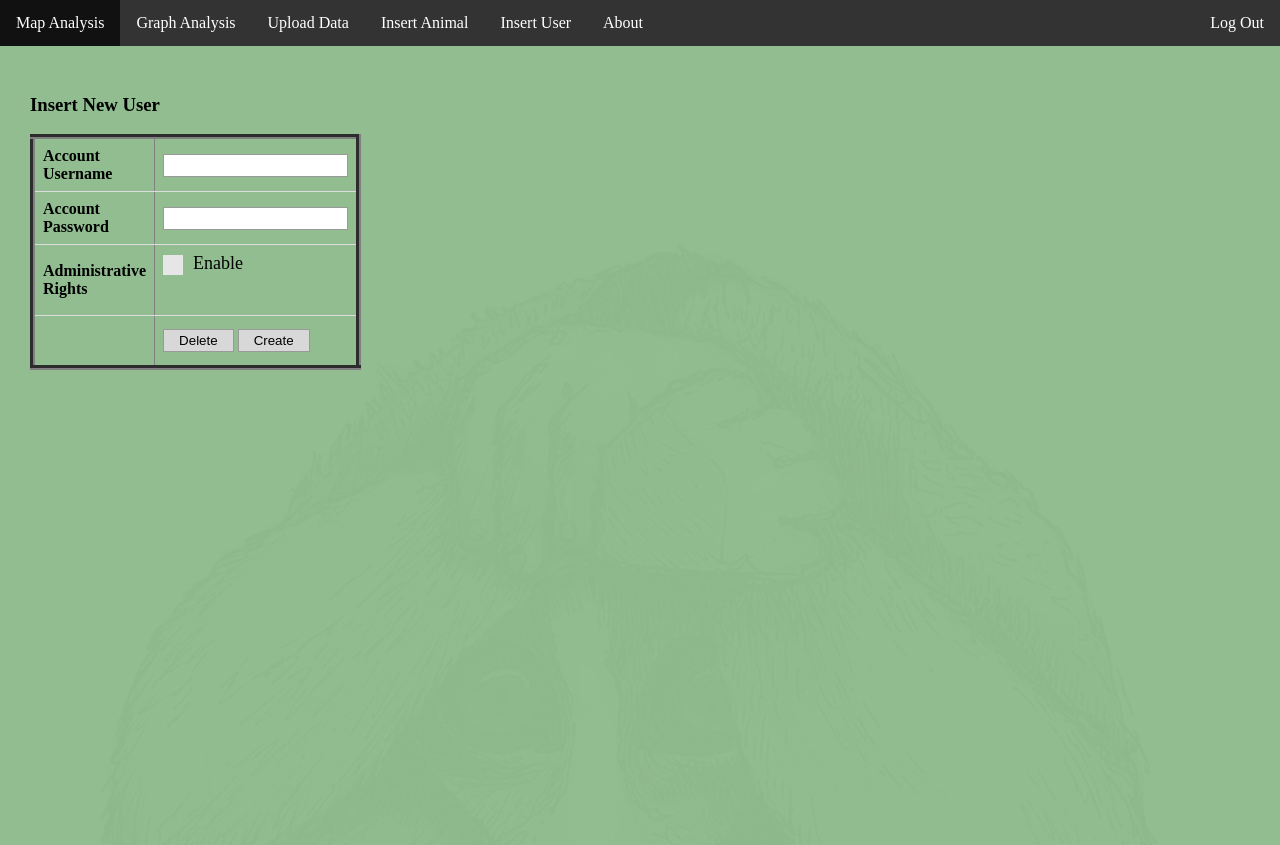
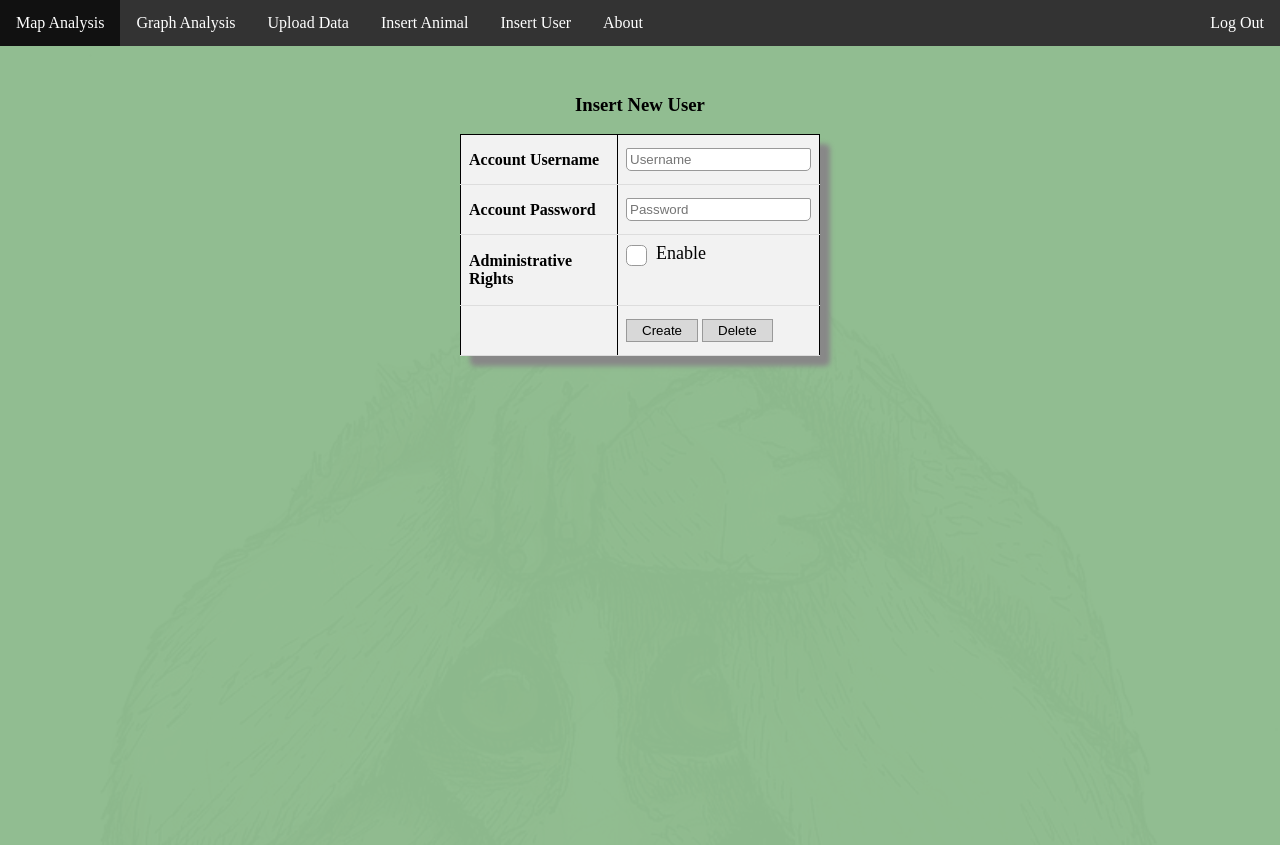
Before and after one commit to shahrozahmed1/Tetra_FinalYearProject, a PHP site: page /dv_addUser.php in a window 1280 px wide. Run offline with PHP 8.4, Linux system fonts and the light colour scheme; the visitor is signed in with stand-in values (Sample User, id 1).

Commit message:
CSS formatting & fixing bugs
Further css formatting being applied while also fixing any bugs found
while writing down user guide

```diff
--- a/dv_addUser.php
+++ b/dv_addUser.php
@@ -20,8 +20,10 @@ include('dv_navigation.php');
 
     <style>
       table {
-        border-collapse: collapse;
-        width: 20%;
+        width: 360px;
+        border: 1px solid black;
+        border-radius: 5px;
+        box-shadow: 10px 10px 5px #888888;
       }
 
       th,
@@ -29,10 +31,27 @@ include('dv_navigation.php');
         padding: 8px;
         text-align: left;
         border-bottom: 1px solid #ddd;
+        background-color: #f2f2f2;
       }
 
-      tr:hover {
-        background-color: #f5f5f5
+      input[type=text],
+      select {
+        display: inline-block;
+        border: solid 1px #999;
+        border-radius: 2px 2px 5px 5px;
+        box-sizing: border-box;
+      }
+
+      input[type=password],
+      select {
+        display: inline-block;
+        border: solid 1px #999;
+        border-radius: 2px 2px 5px 5px;
+        box-sizing: border-box;
+      }
+
+      .error-msg {
+        margin-top: 5;
       }
     </style>
 
@@ -40,6 +59,13 @@ include('dv_navigation.php');
   </head>
 
   <body>
+
+    <div class="error-msg" align="center">
+      <span id="update-text" style="color:black;">  </span>
+      <span id="update-text2" style="color:red;">  </span>
+    </div>
+
+    <div class="body-table" align="center">
       <h3>Insert New User</h3>
       <form name="insert-animal-frm" action="<?= $_SERVER['PHP_SELF']; ?>" method="post">
         <table border=5 width=150 cellpadding=10>
@@ -49,7 +75,7 @@ include('dv_navigation.php');
               <b>Account Username</b>
             </td>
             <td colspan=2>
-            <input class="text-length" type="text" maxlength="11" name="account_username">
+              <input class="text-length" type="text" maxlength="20" name="account_username" placeholder="Username">
             </td>
           </tr>
 
@@ -58,7 +84,7 @@ include('dv_navigation.php');
               <b>Account Password</b>
             </td>
             <td colspan=2>
-            <input class="text-length" type="password" maxlength="11" name="account_password">
+              <input class="text-length" type="password" maxlength="15" name="account_password" placeholder="Password">
             </td>
           </tr>
 
@@ -68,7 +94,7 @@ include('dv_navigation.php');
             </td>
             <td colspan=2>
               <label class="control control--checkbox">Enable
-              <input type="checkbox" name="permissions" id="perm_id" />
+                <input type="checkbox" name="permissions" id="perm_id" value="yes"/>
                 <div class="control__indicator"></div>
               </label>
 
@@ -79,20 +105,13 @@ include('dv_navigation.php');
           <td colspan=2>
           </td>
           <td colspan=2>
+          <input class="button" type="submit" name="addBtn" value="Create">
             <input class="button" type="submit" name="deleteBtn" value="Delete">
-          <input class="button" type="submit" name="addBtn" value="Create">
+
           </td>
           </tr>
         </table>
       </form>
-
-    <br>
-    <div>
-      <span id="update-text" style="color:green">  </span>
-      <span id="update-text2" style="color:red">  </span>
-      <i>
-<div id="text-update3"></div>
-</i>
 
     </div>
 
@@ -117,36 +136,49 @@ if (isset($_POST['addBtn'])) {
     $password = $_POST['account_password'];
     $permission = $_POST['permissions'];
     $perm = false;
-    if ($permission == on) {
+    if ($permission == "yes") {
         $permission_bool = true;
     }
 
     if( $name == "" || $password == "" ) {
-
+        $print_it;
         if(empty($name)){
-            echo "<span style='color:red; background-color: white;'>  Warning: 'Account Username' cannot be empty and must be unique!</span>";
+            $print_it =  "Warning: <b> Account Username </b> cannot be empty and must be unique";
         }
         else if(empty($password)){
-            echo "<span style='color:red; background-color: white;'>  Warning: 'Account Password' cannot be empty!</span>";
+            $print_it = "Warning: <b> Account Password </b> cannot be empty";
         }
+
+        echo "
+        <script>
+        document.getElementById('update-text2').innerHTML = '".$print_it.", please try again!';
+        </script>
+        ";
 
     } else {
 
-        $sql = "INSERT INTO account(account_name, account_password, admin_permission) VALUES('" . $name . "',
+        $lower_username = strtolower($name);
+
+        $sql = "INSERT INTO account(account_name, account_password, admin_permission) VALUES('" . $lower_username . "',
         '" . $password . "','" . $permission_bool . "')";
 
         if (mysqli_query($con, $sql)){
 
             echo "
             <script>
-            document.getElementById('update-text').innerHTML = '<b>".$name."</b> has been successfully added!';
+            document.getElementById('update-text').innerHTML = '<b>".$lower_username."</b> has been added successfully!';
             </script>
             ";
 
         } else {
 
             $error = mysqli_error($con);
-            echo "<font color='red'>Error: " .$error.". Please try again! </font>";
+
+            echo "
+            <script>
+            document.getElementById('update-text2').innerHTML = 'Error: <b>".$error."</b>, Please try again!';
+            </script>
+            ";
 
         }
 
@@ -156,14 +188,23 @@ if (isset($_POST['addBtn'])) {
 }
 else if (isset($_POST['deleteBtn'])) {
 
+    $name = $_POST['account_username'];
+
     if(empty($name)){
-        die("<font color='red'>Warning:  'Account Username' must be provided in order to delete a user record! </font>");
+        die("
+        <script>
+        document.getElementById('update-text2').innerHTML = 'Warning: <b> Account Username </b> must be provided in order to delete a user record!';
+        </script>
+        ");
     }
 
+
+    $lower_username = strtolower($name);
+
     $sql = 'DELETE FROM account
-    WHERE account_name = "'.$name.'"';
+    WHERE account_name = "'.$lower_username.'"';
 
-    $result = $con->query('SELECT account_name FROM account WHERE account_name = "'.$name.'"');
+    $result = $con->query('SELECT account_name FROM account WHERE account_name = "'.$lower_username.'"');
 
     $row_cnt = $result->num_rows;
 
@@ -172,14 +213,23 @@ else if (isset($_POST['deleteBtn'])) {
     if($row_cnt > 0)
     {
       $retval = mysqli_query($con, $sql);
-        echo "<span style='color:green; background-color: white;'>  '<b>".$name."</b>' has been deleted successfull!</span>";
+        echo "
+        <script>
+        document.getElementById('update-text').innerHTML = '<b>".$lower_username."</b> has been deleted successfully!';
+        </script>
+        ";
     }
     else
     {
 
-        echo "<span style='color:red; background-color: white;'>  Error: '<b>".$name."</b>' could not be found, please try again!</span>";
+        echo "
+        <script>
+        document.getElementById('update-text2').innerHTML = 'Error: <b>".$lower_username."</b> could not be found, please try again!';
+        </script>
+        ";
 
     }
+
 
 }
 
--- a/styles/styles.css
+++ b/styles/styles.css
@@ -270,13 +270,19 @@ tr:hover {
     position: absolute;
     top: 2px;
     left: 0;
-    width: 20px;
-    height: 20px;
-    background: #e6e6e6;
+    width: 21px;
+    height: 21px;
+    background: white;
+    border: 1px solid #999999 !important;
+    ;
 }
 
 .control--radio .control__indicator {
     border-radius: 50%;
+}
+
+.control--checkbox .control__indicator {
+    border-radius: 25%;
 }
 
 
```
Also changed, not shown: dv_about.php (+11 -13 lines), dv_addAnimal.php (+79 -30 lines), dv_graphSearch.php (+29 -7 lines), dv_mapSearch.php (+29 -9 lines), dv_upload.php (+46 -17 lines), 1 other file. Lines whose indentation alone changed are shown as unchanged.
